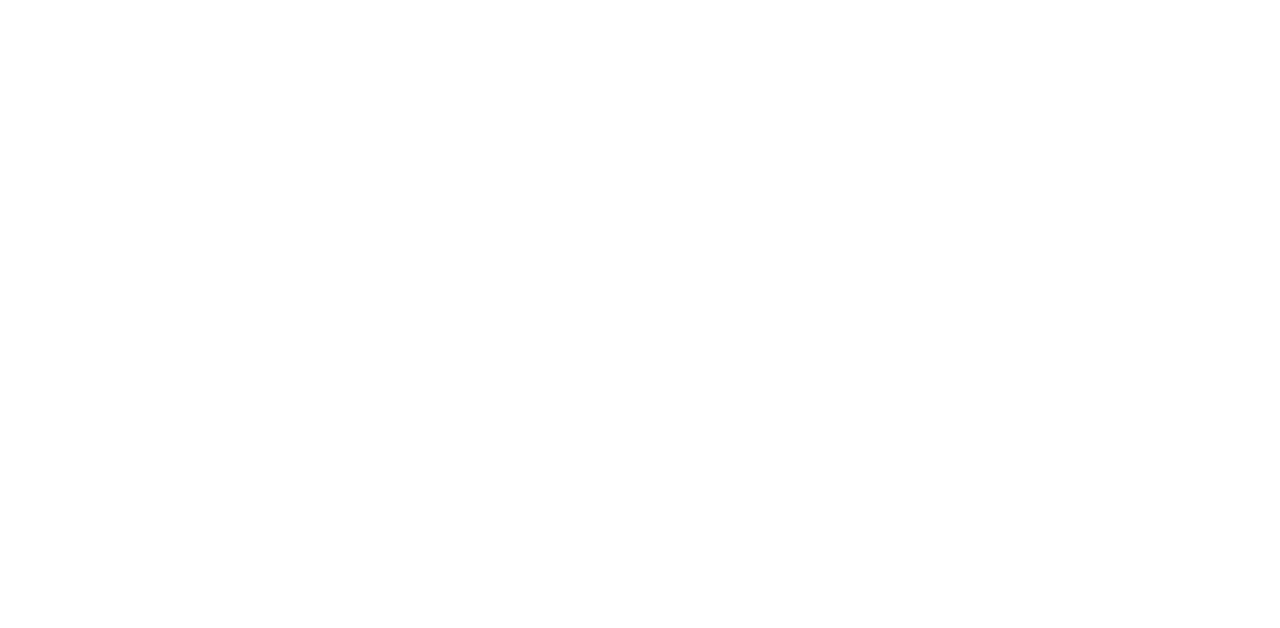
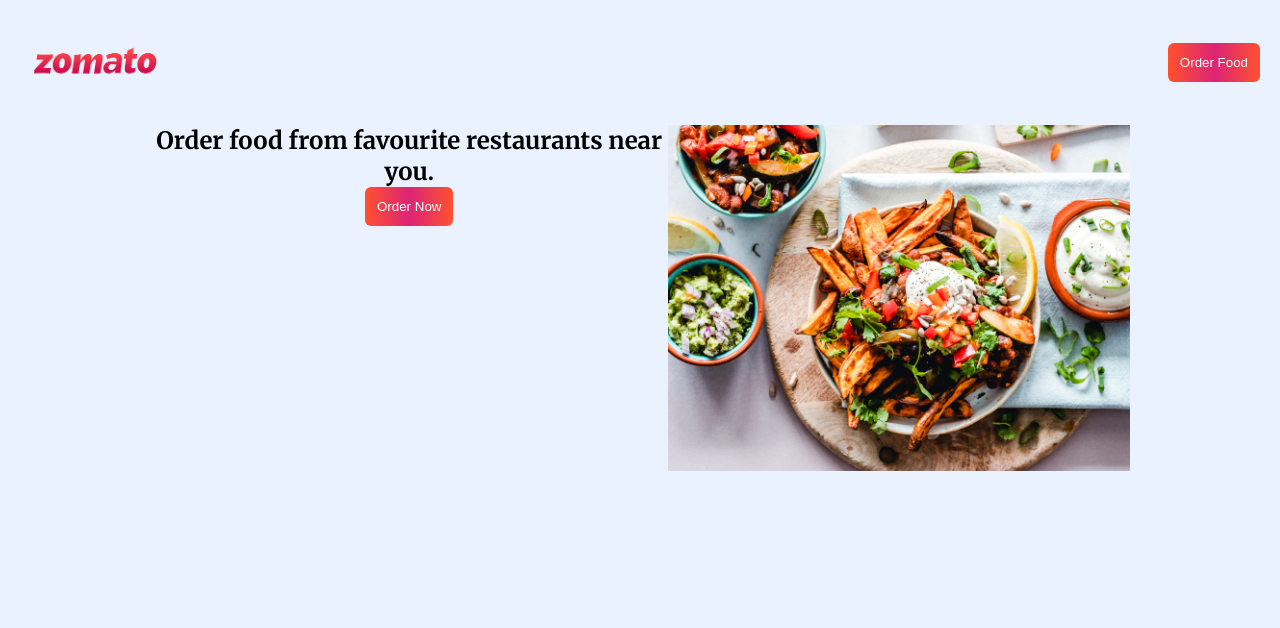
Before and after one commit to Abhaybsingh19w33/Code-web, a plain HTML site: page DAY10/index.html in a window 1280 px wide. Drawn offline with Linux system fonts and the light colour scheme.

Commit message:
add navbar and hero

```diff
--- a/DAY10/index.html
+++ b/DAY10/index.html
@@ -1,12 +1,45 @@
 <!DOCTYPE html>
 <html lang="en">
+
 <head>
     <meta charset="UTF-8">
     <meta http-equiv="X-UA-Compatible" content="IE=edge">
     <meta name="viewport" content="width=device-width, initial-scale=1.0">
+    <link rel="preconnect" href="https://fonts.gstatic.com">
+    <link
+        href="https://fonts.googleapis.com/css2?family=Merriweather:ital,wght@0,300;0,400;0,700;0,900;1,300;1,400;1,700;1,900&display=swap"
+        rel="stylesheet">
+    <link rel="stylesheet" href="style.css">
     <title>First Project</title>
+    <!-- structure BEM - Block Element Modifier -->
 </head>
+
 <body>
+    <!-- navbar -->
+    <header>
+        <nav class="navbar">
+            <!-- __ shows the parent andn child relationship -->
+            <div class="navbar__brand">
+                <img src="./assets/logo.png" alt="logo" class="navbar__logo" />
+            </div>
+            <div class="navbar__nav__items">
+                <!-- nav__item -->
+                <button class="button__primary">Order Food</button>
+            </div>
+        </nav>
+    </header>
+    <main class="container">
+        <!-- Hero Section -->
+        <section class="hero__container">
+            <div class="hero__image__container">
+                <img class="hero__image" src="./assets/hero.jpg" alt="hero image" />
+            </div>
+            <div class="hero__description">
+                <h1 class="hero__text">Order food from favourite restaurants near you.</h1>
+                <button class="button__primary">Order Now</button>
+            </div>
+        </section>
+    </main>
+</body>
 
-</body>
 </html>
--- a/DAY10/style.css
+++ b/DAY10/style.css
@@ -0,0 +1,95 @@
+/* resetting all the css in browser */
+* {
+  margin: 0;
+  padding: 0;
+  box-sizing: border-box;
+}
+
+/* global style */
+body {
+  font-family: "Merriweather", sans-serif;
+  background-color: #ebf2ff;
+}
+.button__primary {
+  background-image: linear-gradient(
+    to right,
+    #ff512f 0%,
+    #dd2476 51%,
+    #ff512f 100%
+  );
+  color: #ffff;
+  padding: 12px;
+  border: none;
+  border-radius: 6px;
+}
+.container {
+  width: 100%;
+  margin: 0 auto;
+  padding: 0 15px;
+}
+/* Navbar */
+/* alligning logo and button side by side */
+.navbar {
+  display: flex;
+  justify-content: space-around;
+  align-items: center;
+}
+
+.navbar__brand {
+  width: 100px;
+}
+/* take all the remaining space */
+.navbar__logo {
+  width: 100%;
+}
+
+.hero__container {
+  width: 100%;
+}
+.hero__image {
+  width: 100%;
+}
+/* .nav__item {
+  background-image: linear-gradient(
+    to right,
+    #ff512f 0%,
+    #dd2476 51%,
+    #ff512f 100%
+  );
+  color: #ffff;
+  padding: 12px;
+  border: none;
+  border-radius: 6px;
+} */
+@media (min-width: 768px) {
+  .navbar {
+    justify-content: space-between;
+    /* top bottom right left */
+    padding: 10px 20px;
+  }
+  .navbar__brand {
+    width: 150px;
+  }
+  .nav__item {
+    font: size 20px;
+    padding: 20px;
+  }
+  .hero__container {
+    display: flex;
+    flex-direction: row-reverse;
+    text-align: center;
+    justify-content: space-between;
+  }
+}
+@media (min-width: 1020px) {
+  .container {
+    max-width: 1010px;
+    gap: 10px;
+  }
+  .hero__image__container {
+    width: 500px;
+    height: 500px;
+  }
+}
+@media (min-width: 1400px) {
+}
```
